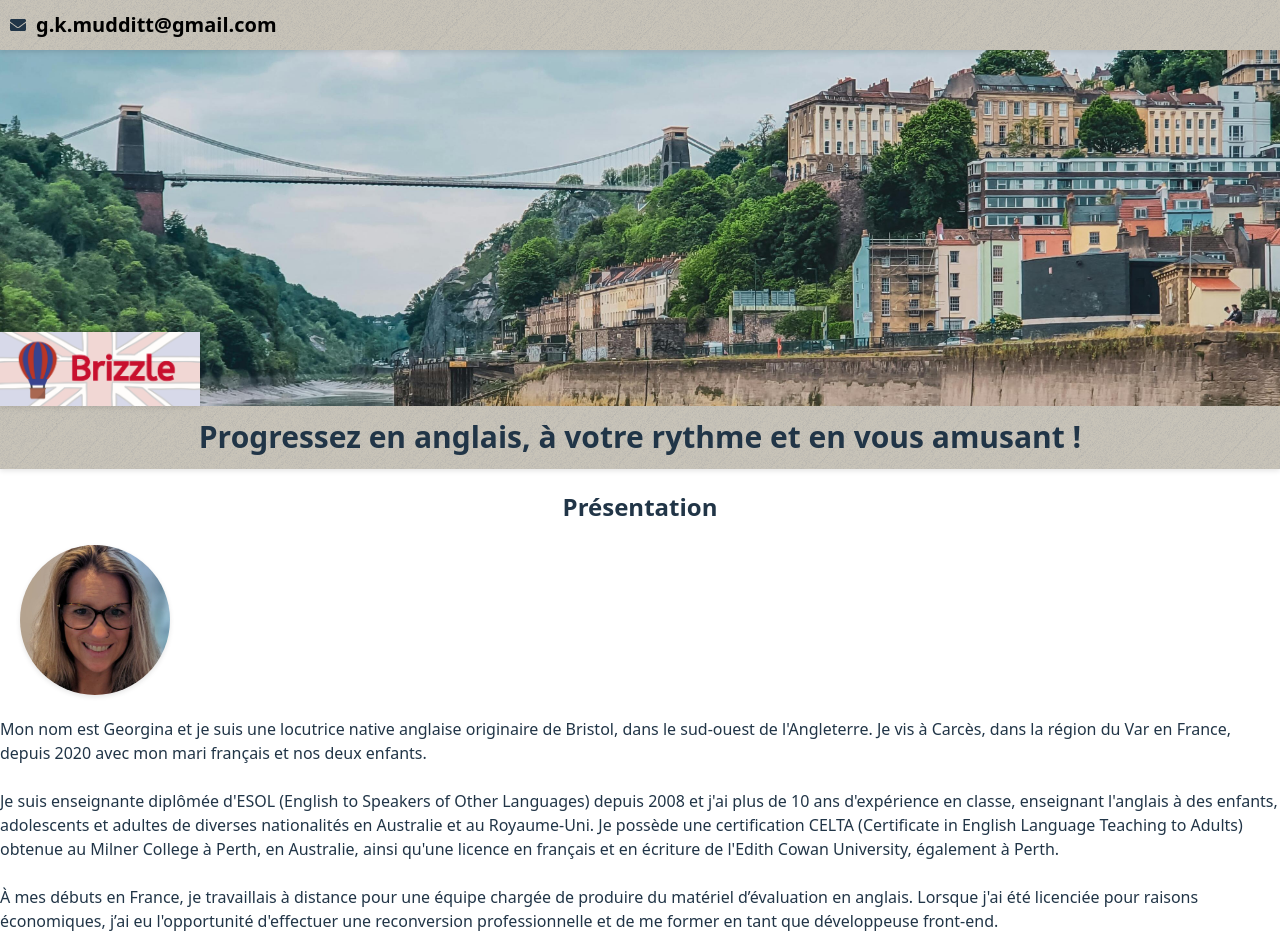
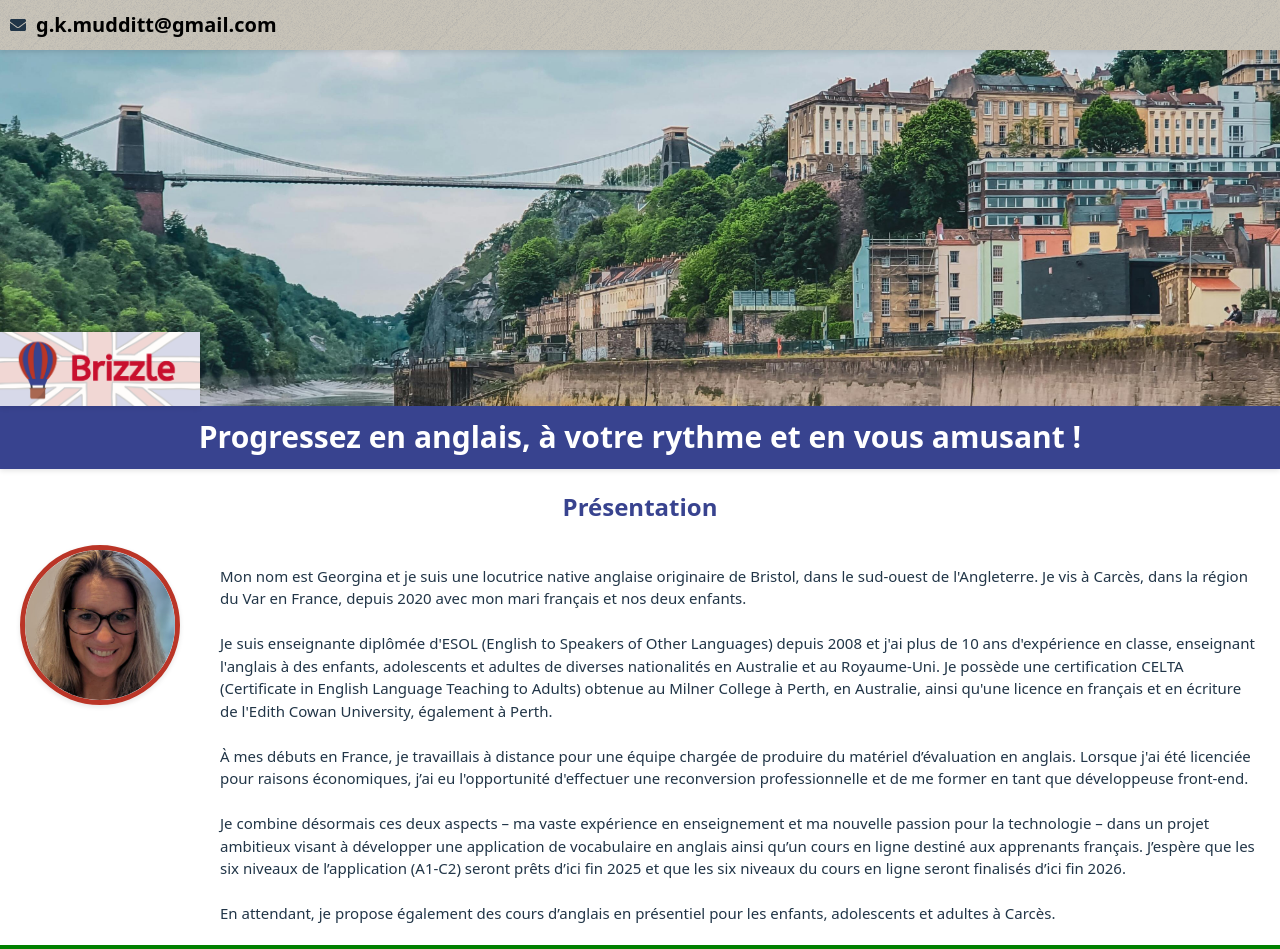
Before and after one commit to GeorginaMudditt/brizzle-website, a React (Vite) app: page / in a window 1280 px wide. Shown: the top 949 px of the page. Built offline with nearby package versions, Linux system fonts and the light colour scheme.

Commit message:
start presentation styling

```diff
--- a/src/Header.css
+++ b/src/Header.css
@@ -37,8 +37,8 @@
 }
 
 .Header .slogan {
-  background-color: #c8c3b7;
-  background-image: url("../src/assets/brushed-alum-dark.png");
+  background-color: #38438f;
+  color: white;
   margin-top: -28px;
   padding: 10px;
   font-size: 30px;
--- a/src/Offerings.css
+++ b/src/Offerings.css
@@ -1,13 +1,22 @@
 .Offerings h2 {
+  color: #38438f;
   text-align: center;
 }
 
 .Offerings .offerings-container {
+  display: flex;
+  justify-content: center;
 }
 
 .Offerings .georgina-pic {
-  max-width: 150px;
+  border: 5px solid #ba3527;
+  max-height: 150px;
   border-radius: 50%;
   box-shadow: 0 2px 5px rgba(0, 0, 0, 0.1);
   margin: 0 20px;
 }
+
+.Offerings .georgina-intro {
+  font-size: 15px;
+  margin: 20px;
+}
```
